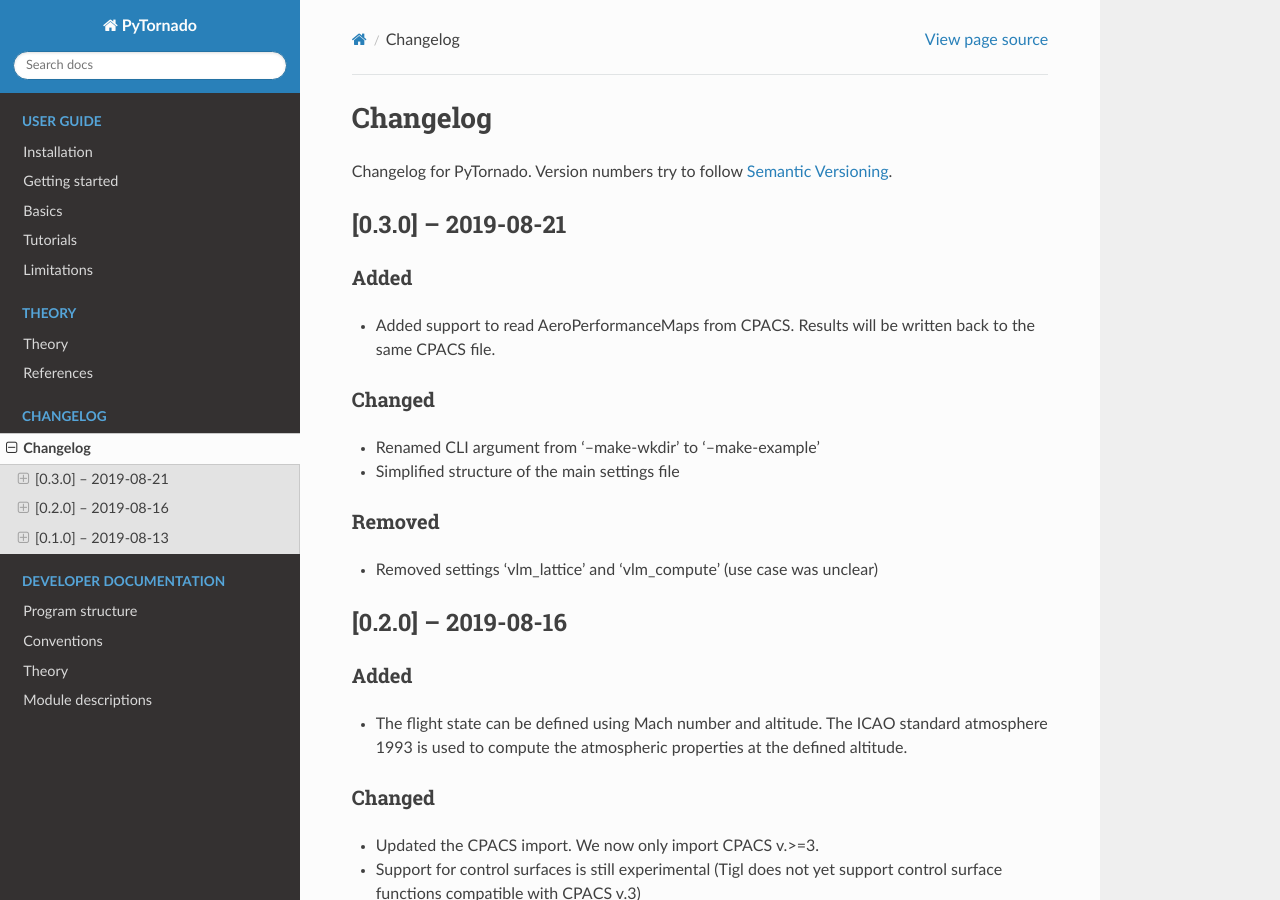
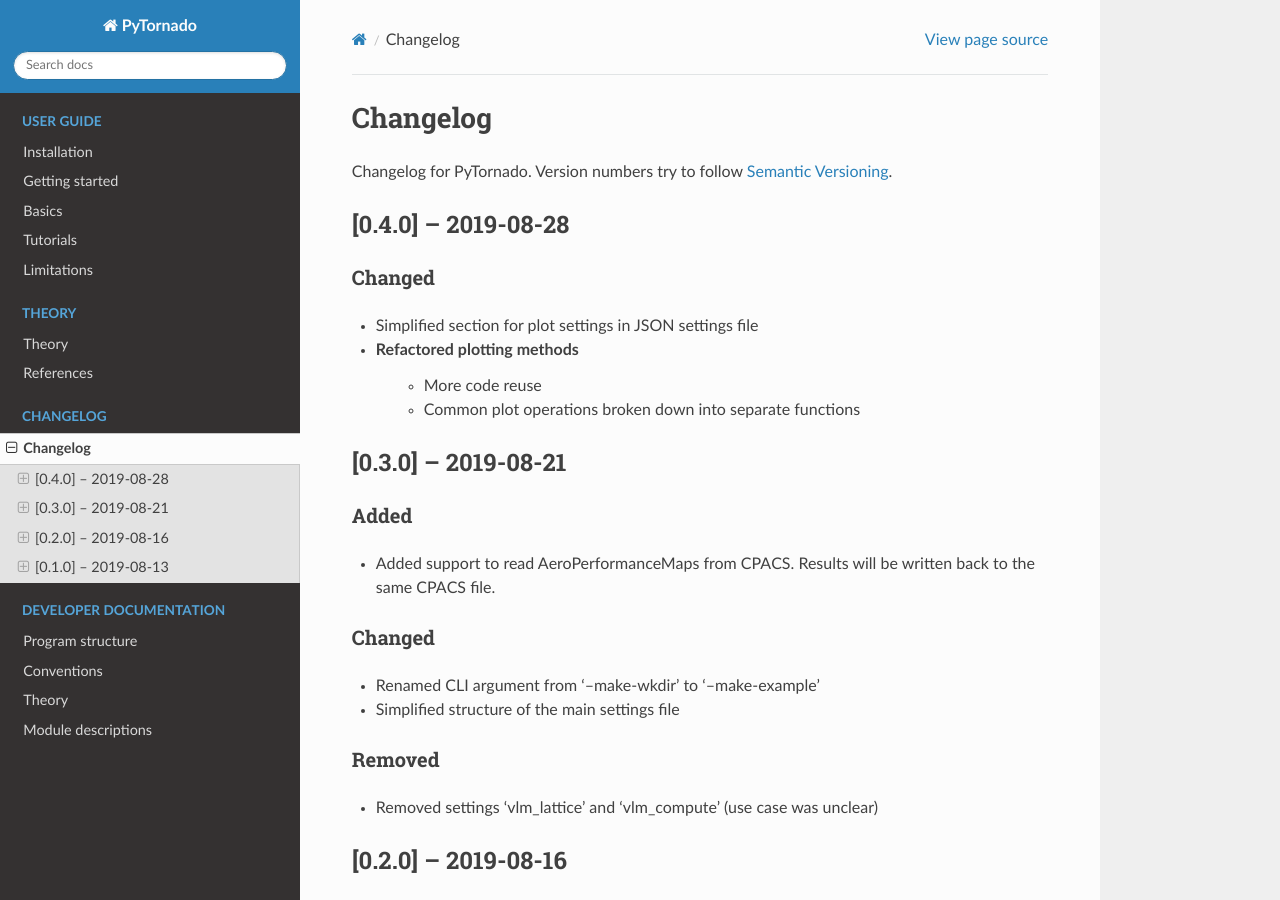
Before and after one commit to airinnova/pytornado, a Sphinx documentation site: the page built from docs/source/CHANGELOG.rst, in a window 1280 px wide and 900 px high. Built offline with Sphinx 7.4.7 and the Read the Docs theme 2.0.0, drawn with Linux system fonts in a browser that asks for light colours; the version number could not be read and is left out.

Commit message:
Version 0.4.0
* Test cases updated for new plot settings

```diff
--- a/docs/source/CHANGELOG.rst
+++ b/docs/source/CHANGELOG.rst
@@ -3,6 +3,17 @@
 
 Changelog for PyTornado. Version numbers try to follow `Semantic
 Versioning <https://semver.org/spec/v2.0.0.html>`__.
+
+[0.4.0] -- 2019-08-28
+---------------------
+
+Changed
+~~~~~~~
+
+* Simplified section for plot settings in JSON settings file
+* Refactored plotting methods
+    * More code reuse
+    * Common plot operations broken down into separate functions
 
 [0.3.0] -- 2019-08-21
 ---------------------
--- a/src/lib/pytornado/__version__.py
+++ b/src/lib/pytornado/__version__.py
@@ -1,2 +1,2 @@
-VERSION = (0, 3, 0)
+VERSION = (0, 4, 0)
 __version__ = '.'.join(map(str, VERSION))
```
Also changed, not shown: 4 other files.
